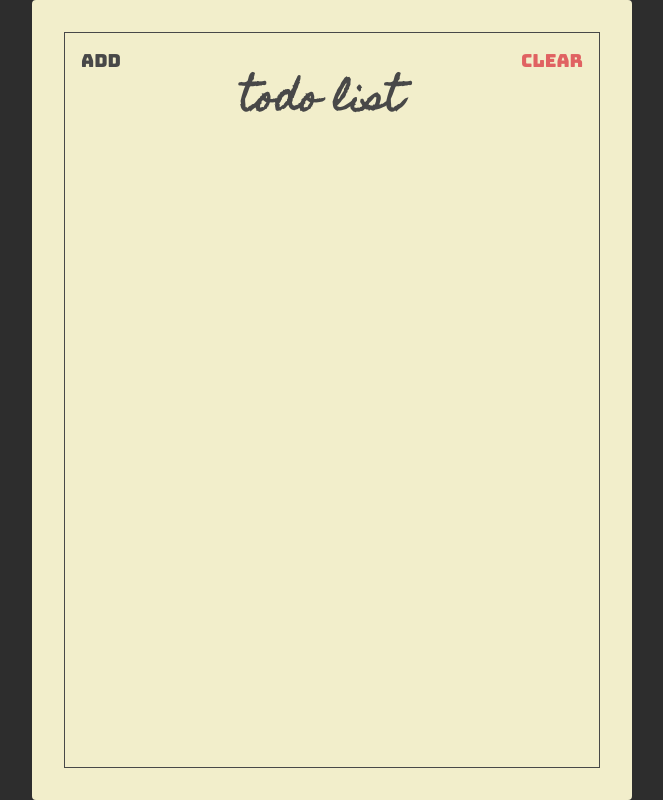
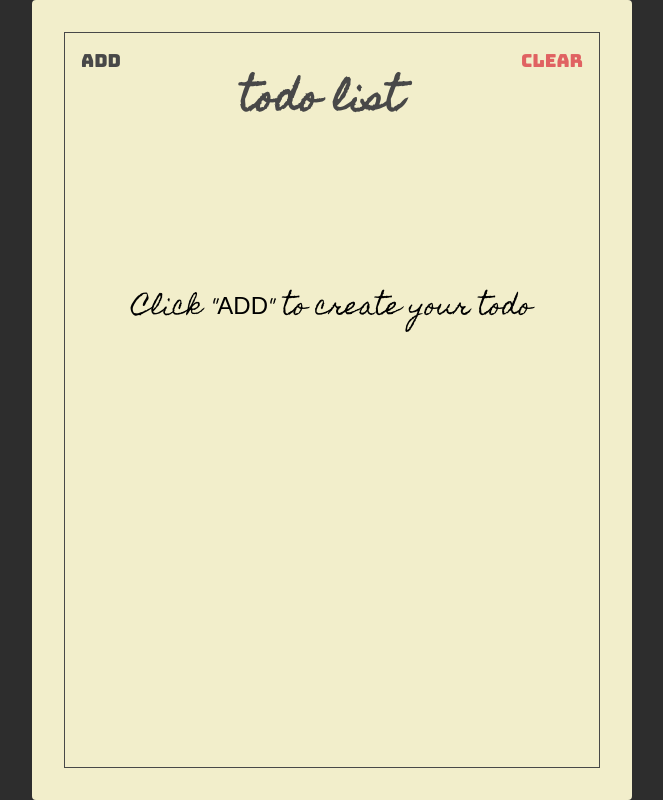
Before and after one commit to marksterben/react-course, a React (Create React App) app: page / in a window 1280 px wide. Shown: the whole page, without its empty margins (308-971 px from the left). Built offline with nearby package versions, Linux system fonts and the light colour scheme.

Commit message:
initial commit

```diff
--- a/src/components/Todos.jsx
+++ b/src/components/Todos.jsx
@@ -5,7 +5,8 @@ import PropTypes from "prop-types";
 const Todos = ({ todos, completeTodo }) => {
   return (
     <section className="todos">
-      {todos.map((todo, index) => {
+      {todos.length > 0 &&
+        todos.map((todo, index) => {
           return (
             <Todo
               key={index}
@@ -16,6 +17,12 @@ const Todos = ({ todos, completeTodo }) => {
             />
           );
         })}
+      {todos.length === 0 && (
+        <div className="todo-placeholder-text">
+          Click "<span className="add-button-placeholder-text">ADD</span>" to
+          create your todo
+        </div>
+      )}
     </section>
   );
 };
--- a/src/styles.css
+++ b/src/styles.css
@@ -141,3 +141,15 @@ html {
   left: 50%;
   transform: translate(-50%);
 }
+
+.todo-placeholder-text {
+  font-family: "Homemade Apple", sans-serif;
+  font-size: 24px;
+  text-align: center;
+  padding: 16px;
+}
+
+.add-button-placeholder-text {
+  font-family: sans-serif;
+  font-size: 24px;
+}
```
Also changed, not shown: package.json (+3 -6 lines). Lines whose indentation alone changed are shown as unchanged.
